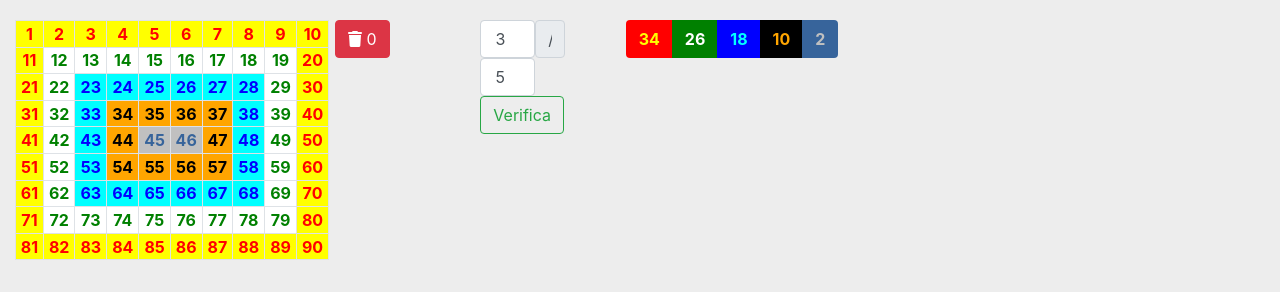
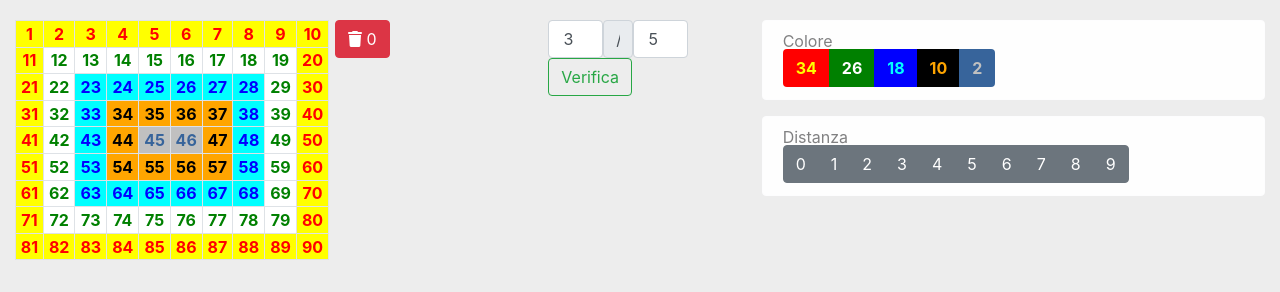
Before and after one commit to vasilacheionut/LottoItalia, a PHP site: page /verifica.php in a window 1280 px wide. Shown: the part 54-346 px from the top of the page. Run offline with PHP 8.4, Linux system fonts and the light colour scheme; data comes from the database, SQL or seed files in the repository; data that the repository does not hold is empty; some libraries are stand-ins or nearby versions.

Commit message:
first commit

```diff
--- a/assets/css/style.css
+++ b/assets/css/style.css
@@ -159,6 +159,17 @@ img.w100 {
     overflow: scroll;
   }
 
+
+#overflowNumberList {
+    width: 100%;
+    height: 250px;
+    overflow: scroll;
+}
+
+#overflowNumberList::-webkit-scrollbar {
+    display: none;
+}
+
 input#verifica_min {
     max-width: 55px;
 }
@@ -182,4 +193,9 @@ input#verifica_max {
         height: 350px;
         overflow: scroll;
       }
+
+      #overflowNumberList {
+        height: 100px;
+      }
+
   }
--- a/assets/js/lotto.js
+++ b/assets/js/lotto.js
@@ -8,6 +8,12 @@ var colorBlue  = new Array(23, 24, 25, 26, 27, 28, 33, 38, 43, 48, 53, 58, 63, 6
 var colorBlack = new Array(34, 35, 36, 37, 44, 47, 54, 55, 56, 57);
 var colorGrey  = new Array(45, 46);
 
+var distanza  = new Array(
+    Array(11, 22, 33, 44, 55, 66, 77, 88),
+    Array(1, 10, 21, 23, 32, 34, 43, 45, 54, 56, 65, 67, 76, 78, 87, 89)
+);
+
+
 for (let index = 1; index <= 90; index++) {
     resetN(index);
 }
@@ -16,6 +22,31 @@ for (let index = 1; index <= 90; index++) {
 function resetN(n) {
     number[n] = 0;
 }
+
+
+function Distanza(params) {
+    var nL, dist=null, nPara1, nPara2;
+    for (let index = 1; index <= 90; index++) {
+        nL = index.toString().length;
+        if(nL == 2){
+            nPara1 = parseInt(index.toString()[0]);
+            nPara2 = parseInt(index.toString()[1]);
+            if (nPara1 > nPara2) {
+                dist = nPara1 - nPara2;
+            } else if (nPara1 < nPara2) {
+                dist = nPara2 - nPara1;
+            } else {
+                dist = nPara1 - nPara2;
+            }
+        } else {
+            dist = index;
+        }
+        if (dist == params){
+            SelectN(index);
+        }
+    }
+}
+
 
 function SelectC(params) {
     if(params == 'rN_Red') {
--- a/verifica.php
+++ b/verifica.php
@@ -139,7 +139,7 @@ $result_verifica = $ruote_nome_archivio->verifica($verifica, $verifica_min, $ver
     </table>
   </div>
 
-  <div class="col-sm">
+  <div class="col-sm-2">
     <div class="btn-toolbar">
       <div class="btn-group">
         <button class="btn btn-danger my-2 my-sm-0" id="clear" onclick="ClearN()"><i class="fa-solid fa-trash"></i> <span id="clear_nr">0 </span></button>
@@ -147,7 +147,7 @@ $result_verifica = $ruote_nome_archivio->verifica($verifica, $verifica_min, $ver
     </div>
   </div>
 
-  <div class="col-sm">
+  <div class="col-sm-2">
     <div class="btn-toolbar">
       <div class="btn-group">
       <form class="form-inline my-2 my-lg-0" action="verifica.php" method="post">
@@ -164,6 +164,10 @@ $result_verifica = $ruote_nome_archivio->verifica($verifica, $verifica_min, $ver
   </div>
 
   <div class="col-sm">
+    <div id="overflowNumberList">
+
+    <div class="alert alert-light" role="alert">
+      Colore
       <div class="btn-toolbar">
         <div class="btn-group">
           <button type="button" class="btn  rN_Red" onclick="SelectC('rN_Red')">34</button>
@@ -174,8 +178,30 @@ $result_verifica = $ruote_nome_archivio->verifica($verifica, $verifica_min, $ver
         </div>
       </div>
     </div>
-  <div class="col-sm-4">
+
+    <div class="alert alert-light" role="alert">
+      Distanza
+      <div class="btn-toolbar">
+        <div class="btn-group">
+          <button type="button" class="btn  btn-secondary" onclick="Distanza(this.innerHTML)">0</button>
+          <button type="button" class="btn  btn-secondary" onclick="Distanza(this.innerHTML)">1</button>
+          <button type="button" class="btn  btn-secondary" onclick="Distanza(this.innerHTML)">2</button>
+          <button type="button" class="btn  btn-secondary" onclick="Distanza(this.innerHTML)">3</button>
+          <button type="button" class="btn  btn-secondary" onclick="Distanza(this.innerHTML)">4</button>
+          <button type="button" class="btn  btn-secondary" onclick="Distanza(this.innerHTML)">5</button>
+          <button type="button" class="btn  btn-secondary" onclick="Distanza(this.innerHTML)">6</button>
+          <button type="button" class="btn  btn-secondary" onclick="Distanza(this.innerHTML)">7</button>
+          <button type="button" class="btn  btn-secondary" onclick="Distanza(this.innerHTML)">8</button>
+          <button type="button" class="btn  btn-secondary" onclick="Distanza(this.innerHTML)">9</button>
         </div>
+      </div>
+    </div>
+
+
+
+    </div>
+  </div>
+
 </div>
 
 <br>
```
Lines whose indentation alone changed are shown as unchanged.
